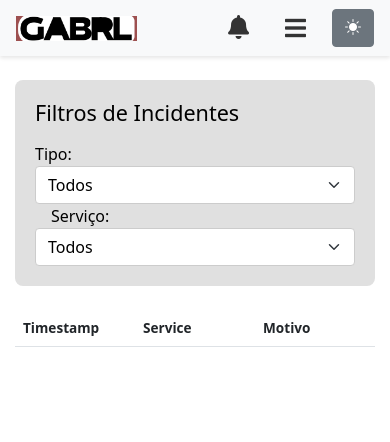
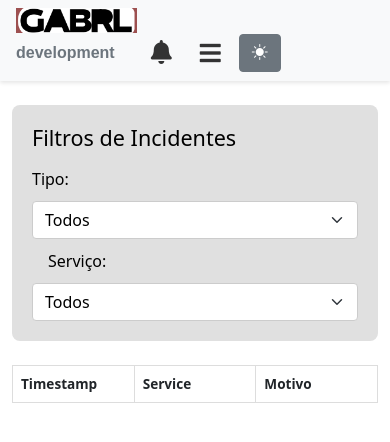
Before and after one commit to gabrielalpendre/docker_python_monitor, a Flask app: page /incidentes in a window 390 px wide. Shown: the top 442 px of the page. Run offline with Flask 3, Linux system fonts and the light colour scheme; lists and menus that the app fills with data are empty; parts of the project's set-up code (start-up, migrations or seed data) failed here and were passed over.

Commit message:
rollback css

```diff
--- a/static/css/style.css
+++ b/static/css/style.css
@@ -100,6 +127,26 @@ html.dark-mode .alert-danger {
     border-color: #545b62;
 }
 
+.table-responsive {
+    overflow-x: auto;
+    margin-top: 20px;
+    max-width: 100%;
+}
+
+table th, table td {
+    padding: 10px;
+    white-space: nowrap;
+    overflow: hidden;
+    text-overflow: ellipsis;
+    vertical-align: middle;
+    border: 1px solid #ddd;
+}
+
+html.dark-mode table th,
+html.dark-mode table td {
+    border-color: #444;
+}
+
 table {
     width: 100%;
     table-layout: fixed;
@@ -111,6 +158,19 @@ table {
     margin-right: 10px;
     margin-top: 0;
     text-align: right;
+}
+
+/* === Incidentes === */
+.filter-group {
+    display: flex;
+    align-items: center;
+    gap: 10px;
+}
+#type {
+    width: 150px;
+}
+#service {
+    width: 500px;
 }
 
 /* === Admin === */
@@ -145,6 +205,15 @@ table {
 
 /* === Responsivo === */
 @media (max-width: 768px) {
+    #service, #type {
+        width: 100%;
+    }
+
+    .filter-group {
+        flex-direction: column;
+        align-items: flex-start;
+    }
+
     .header-container {
         flex-direction: column;
         align-items: flex-start;
@@ -156,26 +225,6 @@ table {
 
     table {
         font-size: 0.85rem;
-    }
-
-    .navbar-right {
-        gap: 0.5rem;
-    }
-
-    .version-text {
-        display: none; /* Oculta a versão em telas pequenas */
-    }
-
-    .container, .container-section {
-        padding-left: 15px;
-        padding-right: 15px;
-    }
-
-    /* Ajusta o cabeçalho da home */
-    #app .d-flex.align-items-center.justify-content-start {
-        flex-direction: column;
-        align-items: flex-start !important;
-        gap: 10px;
     }
 }
 .chart-flex {
```
Also changed, not shown: other parts of static/css/style.css (+49 -1 lines).
